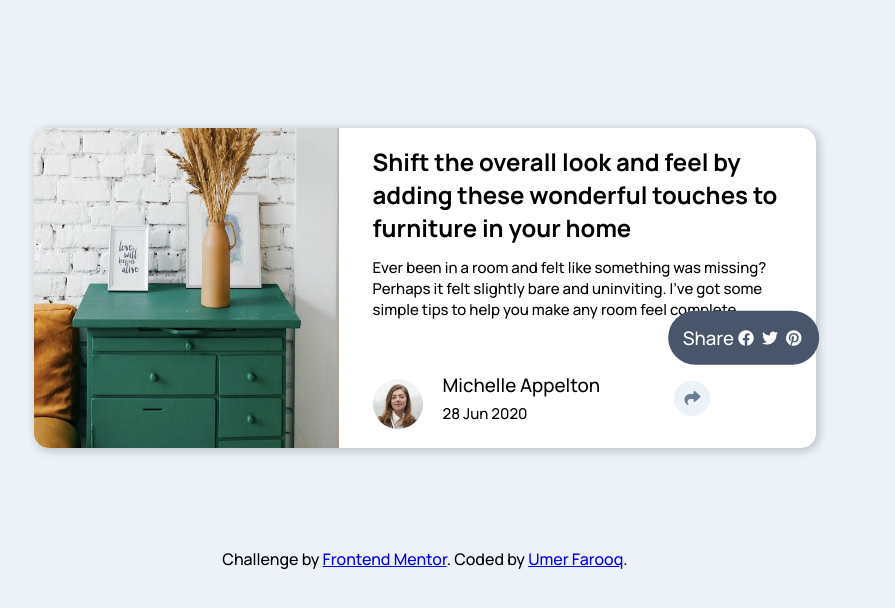
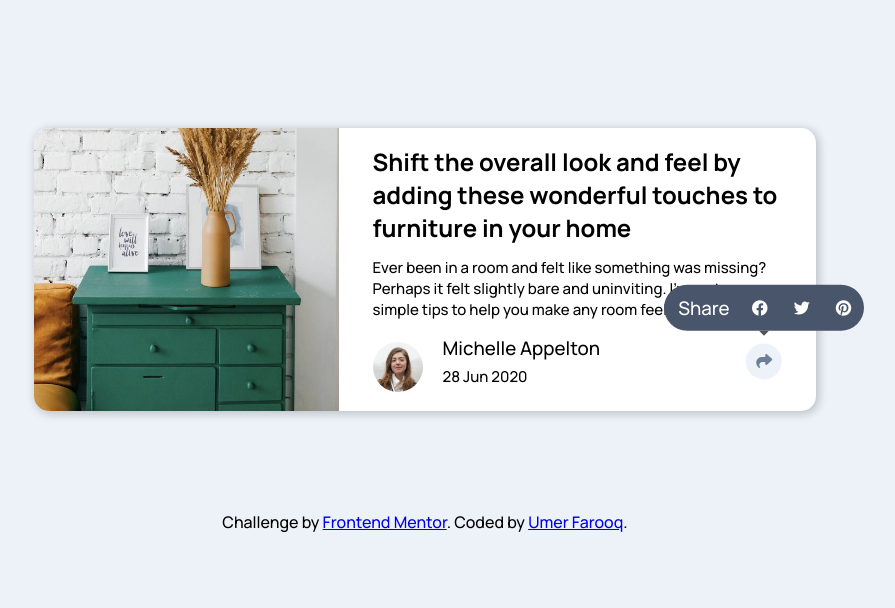
Before and after one commit to UmerFarooq966/Coding-challenges, a plain HTML site: page article-preview-component-master/index.html in a window 1280 px wide. Both pictures are taken after a click on the icon 982 px from the left and 361 px from the top of the page. Shown: the whole page, without its empty margins (215-1110 px from the left). Drawn offline with Linux system fonts and the light colour scheme.

Commit message:
share bar improved

```diff
--- a/article-preview-component-master/css/style.css
+++ b/article-preview-component-master/css/style.css
@@ -78,7 +78,6 @@ img{
     padding: 10px 10px;
     margin-right: 40px;
     border-radius: 100%;
-    position: sticky;
     top:100%;
     right: 50%;
     transform: translate(100%, -35%);
@@ -91,23 +90,41 @@ img{
 }
 
 .article .card .card-body .footer .share-icon .sharebar{
-    display: none;
-    position: static;
-    top:100%;
-    right: 50%;
-    transform: translate(20%, -45%);
+  position: relative;
+  display: inline-block;
+  visibility: hidden;
+
 
 }
 .article .card .card-body .footer .share-icon .sharebar .container{
-    background-color: hsl(217, 19%, 35%);
-    padding: 14px;
-    border-radius: 30px;
-    display: flex;
-    justify-content: space-evenly;
-    color: #fff;
-    align-items: center;
+   width: 200px;
+   background-color: hsl(217, 19%, 35%);
+   color: #fff;
+   border-radius: 30px;
+   padding: 10px 0px 10px 5px;
+   position: absolute;
+   display: flex;
+   justify-content: space-around;
+   align-items: center;
+   z-index: 1;
+   top: 50%;
+   left: 50%;
+   transform: translate(-23%,-170%);
 
 }
+
+.article .card .card-body .footer .share-icon .sharebar .container::after{
+    content: "";
+    position: absolute;
+    top: 100%;
+    left: 50%;
+    margin-left: -5px;
+    border-width: 5px;
+    border-style: solid;
+    border-color: #555 transparent transparent transparent;
+}
+
+
 .article .card .card-body .footer .share-icon .sharebar .container i{
     padding: 0 4px;
     color: #fff;
@@ -115,10 +132,21 @@ img{
 }
 
 .article .card .card-body .footer .share-icon .sharebar.active{
-    display: block;
+    visibility: visible;
+    -webkit-animation: fadeIn 1s;
+    animation: fadeIn 1s
+  }
 
-}
+  /* Add animation (fade in the popup) */
+  @-webkit-keyframes fadeIn {
+    from {opacity: 0;}
+    to {opacity: 1;}
+  }
 
+  @keyframes fadeIn {
+    from {opacity: 0;}
+    to {opacity:1;}
+  }
 
 
 
```
